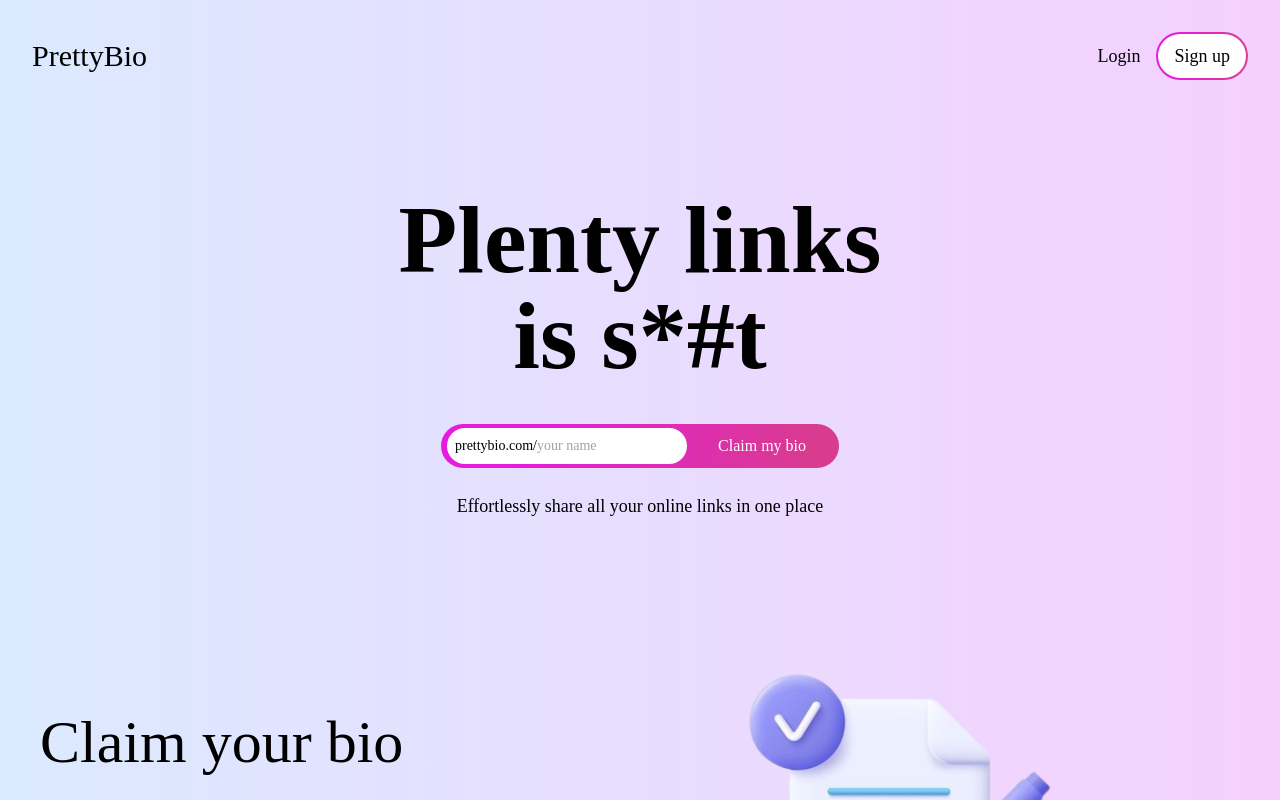
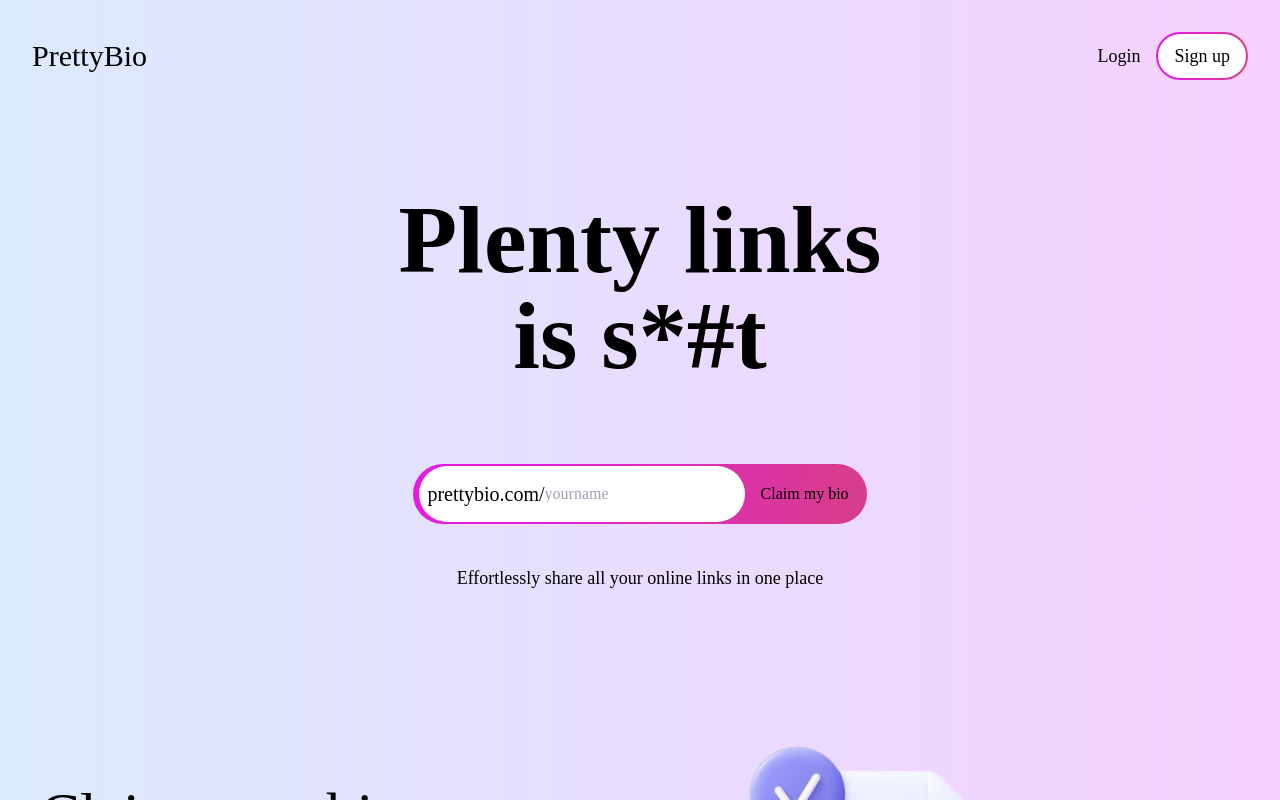
Before and after one commit to devtofunmi/prettybio, a Next.js app: page / in a window 1280 px wide. Shown: the top 800 px of the page. Built offline with nearby package versions, Linux system fonts and the light colour scheme; a web font is replaced by a local one.

Commit message:
fixed some bugs

```diff
--- a/components/DashBoardNav.jsx
+++ b/components/DashBoardNav.jsx
@@ -48,6 +48,8 @@ const DashBoardNav = () => {
             href={`https://prettybio.netlify.app/${userLinkName}`}
             target="_blank"
             rel="noopener noreferrer"
+            className="hover:text-underline"
+            style={{ textDecoration: "underline" }}
           >
             https://prettybio.netlify.app/{userLinkName}
           </a>
--- a/components/FeaturesCard.jsx
+++ b/components/FeaturesCard.jsx
@@ -13,7 +13,7 @@ const FeaturesCard = () => {
           }`} key={i}
         >
           <div className="flex flex-col mt-28 w-full lg:w-5/6">
-            <div className="text-5xl lg:text-6xl">{card.heading}</div>
+            <div className="text-4xl md:text-6xl">{card.heading}</div>
             <div className=" mt-8 text-xl">{card.subheading}</div>
           </div>
           <div className="w-5/6">{card.image}</div>
--- a/components/Footer.jsx
+++ b/components/Footer.jsx
@@ -3,7 +3,7 @@ import React from "react";
 const Footer = () => {
   return (
     <div>
-      <div className=" text-4xl w-4/5 leading-normal lg:leading-loose m-auto">
+      <div className=" md:text-4xl text-3xl w-4/5 leading-normal lg:leading-loose m-auto">
         PrettyBio
         <p>
           is a beloved platform among a diverse group of users, including
@@ -16,7 +16,7 @@ const Footer = () => {
         <div className="flex items-center justify-center py-20 ">
           <div className="flex lg:w-2/5 w-11/12 h-20 rounded-full items-center">
             <div className="bg-[#1DA1F2] text-white w-1/4 h-full flex items-center justify-center rounded-tl-full rounded-bl-full">
-              <p className="text-5xl">
+              <p className="md:text-5xl text-3xl">
                 <svg
                   stroke="currentColor"
                   fill="currentColor"
@@ -33,7 +33,7 @@ const Footer = () => {
               </p>
             </div>
             <div className="bg-white h-full w-9/12 rounded-tr-full rounded-br-full  px-5 flex items-start flex-col justify-center">
-              <h1 className="font-semibold text-lg lg:text-2xl text-[#1c1c1c]">
+              <h1 className="font-semibold text-[18px] md:text-lg lg:text-2xl text-[#1c1c1c]">
                 Follow us on Twitter
               </h1>
               {/* <p class="my-1 font-medium text-[#6e6e6e]">
@@ -44,7 +44,7 @@ const Footer = () => {
                 href="http://twitter.com/codebrea_er"
                 target="_blank"
                 rel="noopener noreferrer"
-                className="text-[#1c1c1c] font-medium text-lg"
+                className="text-[#1c1c1c] font-medium md:text-lg text-[15px]"
               >
                 Follow @PrettyBio
               </a>
--- a/components/UserInput.jsx.jsx
+++ b/components/UserInput.jsx.jsx
@@ -4,26 +4,27 @@ import GradientBorder from "./GradientBorder";
 
 const UserInput = () => {
   return (
+    <div className="my-10 flex w-full justify-center items-center m-auto">
       <div className="flex items-center text-black justify-center w-full  md:w-[500px] lg:w-1/2  px-5  my-auto mx-auto text-sm  lg:text-lg rounded-md mt-10">
         <GradientBorder>
-        <div className="flex items-center bg-white ml-1 pl-2 xm:text-[10px]  text-sm rounded-full">
-          <p>prettybio.com/</p>
+          <div className="flex items-center bg-white ml-1 pl-2 md:py-1 xm:text-[10px]  text-sm rounded-full">
+            <p className="py-1  text-[12px] md:text-base lg:text-xl ">
+              prettybio.com/
+            </p>
             <input
               type="text"
-            placeholder="your name"
-            className="py-2 px-0 bg-transparent outline-none xm:w-[80px w-[100px] md:w-[150px]"
+              placeholder="yourname"
+              className="h-[2rem] md:h-[3rem] rounded-full outline-none w-[50%] md:w-[60%] lg:w-[70%] text-[12px] lg:text-base bg-transparent px-0 md:px-0"
             />
           </div>
           <Link href="/Signup">
-          <button
-            className="py-2 h-full px-0 w-[120px] md:w-[150px] text-white  rounded-full text-sm lg:text-base"
-
-          >
+            <button className="text-[12px] w-[100px] md:w-full md:text-base  py-2 lg:px-4 px-0 rounded-sm">
               Claim my bio
             </button>
           </Link>
         </GradientBorder>
       </div>
+    </div>
   );
 };
 
--- a/pages/Signup.jsx
+++ b/pages/Signup.jsx
@@ -14,6 +14,13 @@ const Signup = () => {
   const router = useRouter();
   const [error, setError] = useState("");
   const [success, setSuccess] = useState("");
+
+   const isValidEmail = (value) => {
+     // Regular expression for email validation
+     const emailRegex = /^[^\s@]+@[^\s@]+\.[^\s@]+$/;
+     return emailRegex.test(value);
+   };
+
   const SignUp = async () => {
     if (!supabase) {
       console.error("Supabase client is not defined.");
@@ -25,6 +32,8 @@ setLoading(true);
 setTimeout(async () => {
   if (!email) {
     setError("Please enter your email");
+  } else if (!isValidEmail(email)) {
+    setError("Please enter a valid email address");
   } else if (!username) {
     setError("Please enter your username");
   } else if (!password) {
@@ -62,9 +71,9 @@ setTimeout(async () => {
           setError(insertError.message);
         } else {
           setSuccess("Signup successful");
-           setTimeout(() => {
-             setSuccess("");
-           }, 2000);
+          setTimeout(() => {
+            setSuccess("");
+          }, 2000);
           router.push("/Login");
         }
       }
```
Lines whose indentation alone changed are shown as unchanged.
